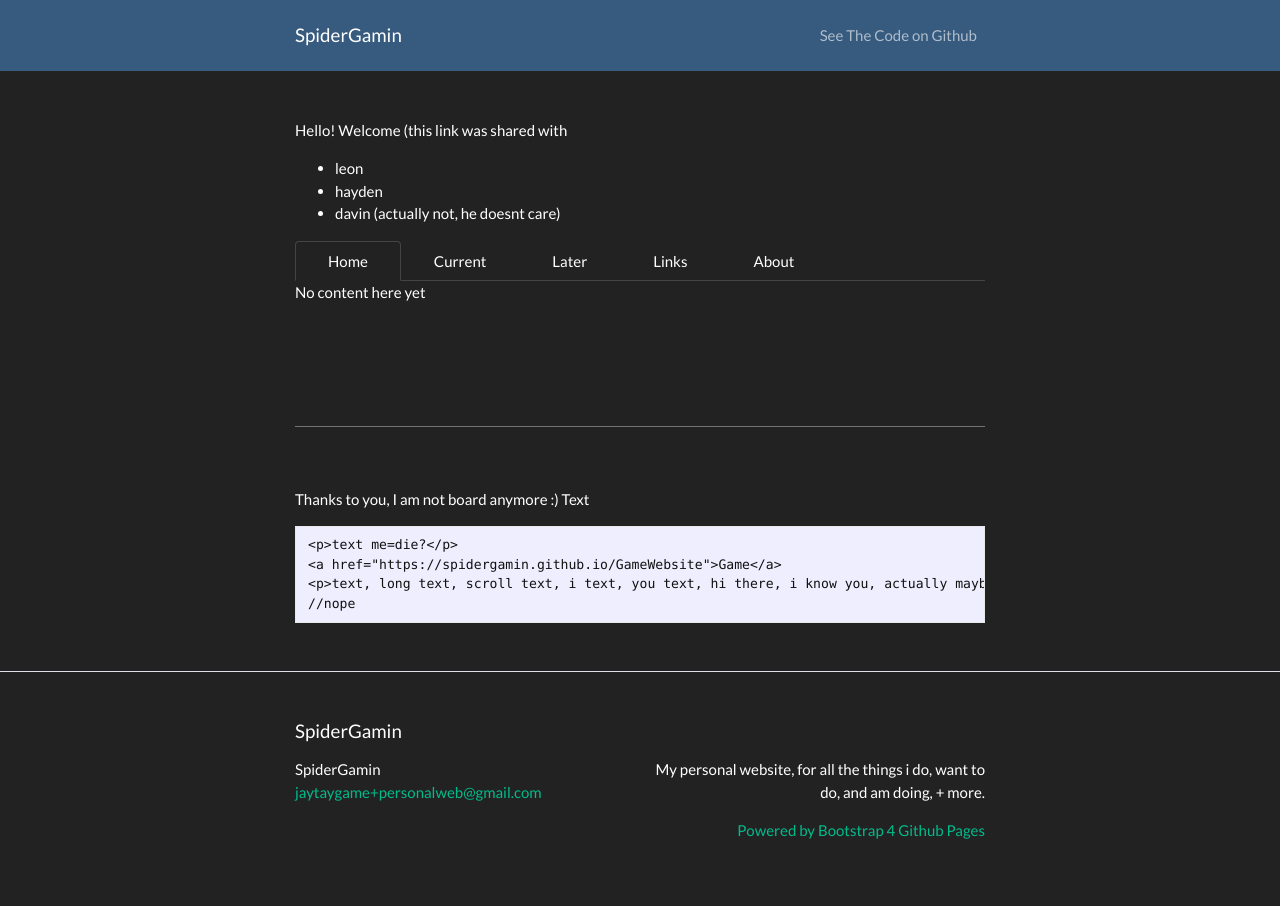
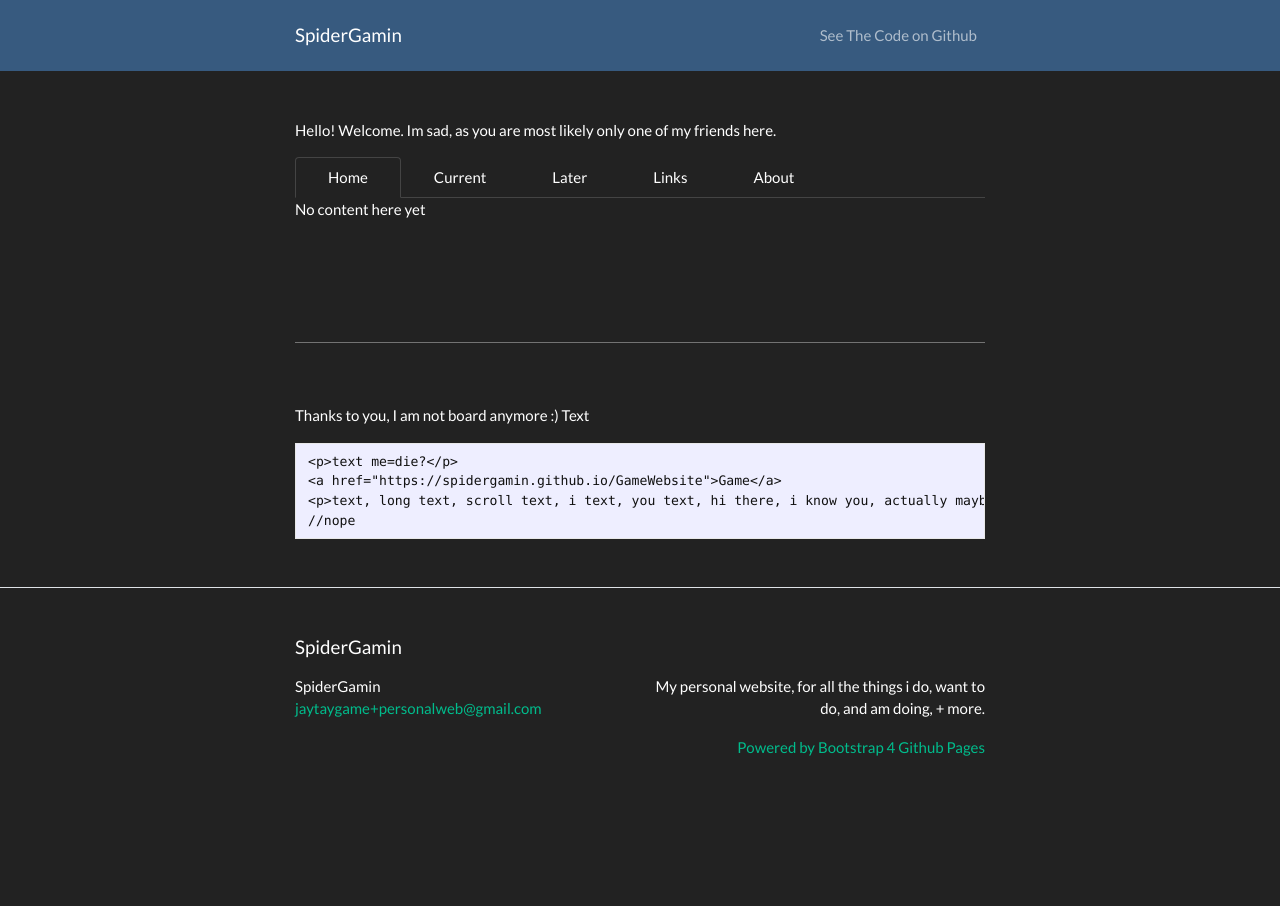
Before and after one commit to insberr/insberr.github.io, a Jekyll site: the page built from index.md, in a window 1280 px wide. Built offline with Jekyll 4.4.1, drawn with Linux system fonts in a browser that asks for light colours; our own code applies the rules of GitHub Pages for plain Markdown files.

Commit message:
Update index.md

```diff
--- a/index.md
+++ b/index.md
@@ -1,8 +1,4 @@
-Hello! Welcome
-(this link was shared with
-- leon
-- hayden
-- davin (actually not, he doesnt care)
+Hello! Welcome. Im sad, as you are most likely only one of my friends here.
 <br>
 <ul class="nav nav-tabs">
   <li class="nav-item">
@@ -32,8 +28,8 @@ Hello! Welcome
       <br>- Working on a game (Link coming soon) my friend wants made
       <br>- Working on this website
       <br>- Learning HTML
-      <br>-
-      <br>-
+      <br>- School (I have to go)
+      <br>- Trying my hardest to not get depressed from my friends friend (its an ongoing task)
       <br>
       <br>I am {{ site.todobar }}% done with these tasks
       <br>
```
